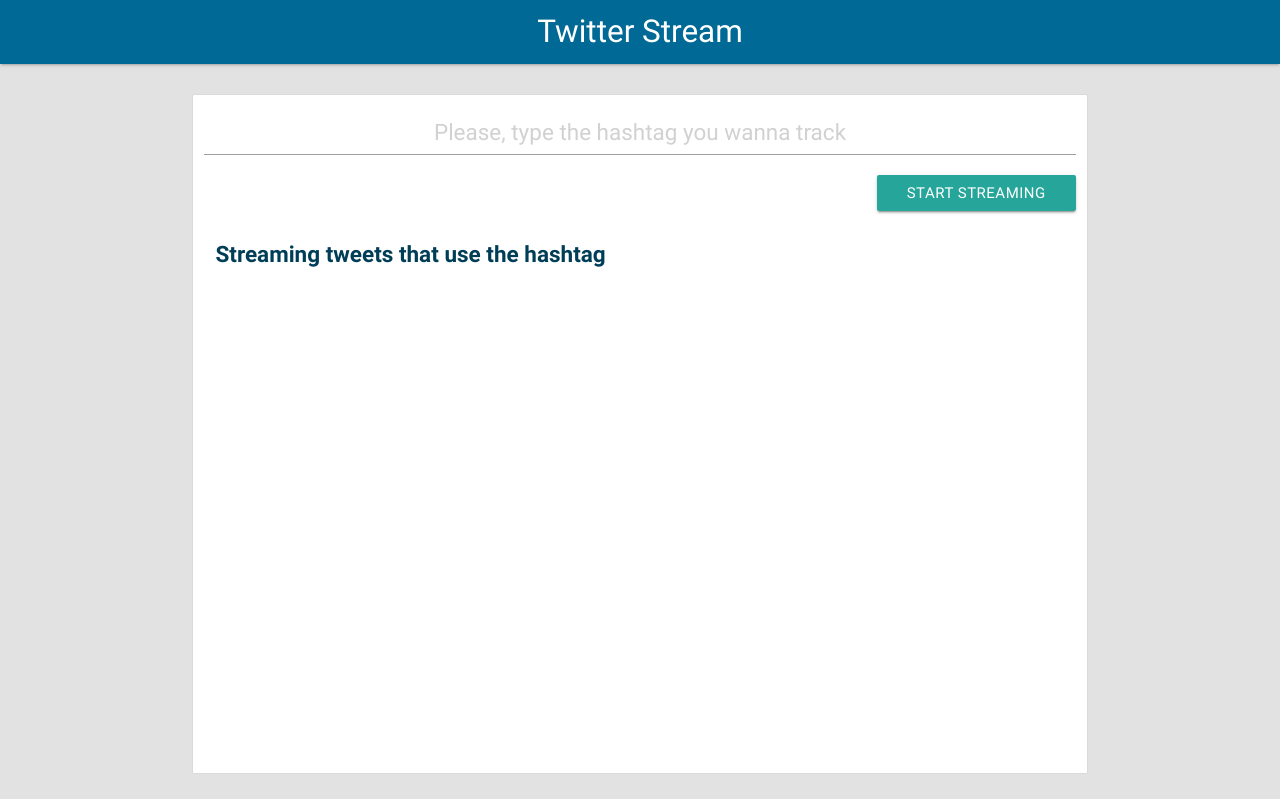
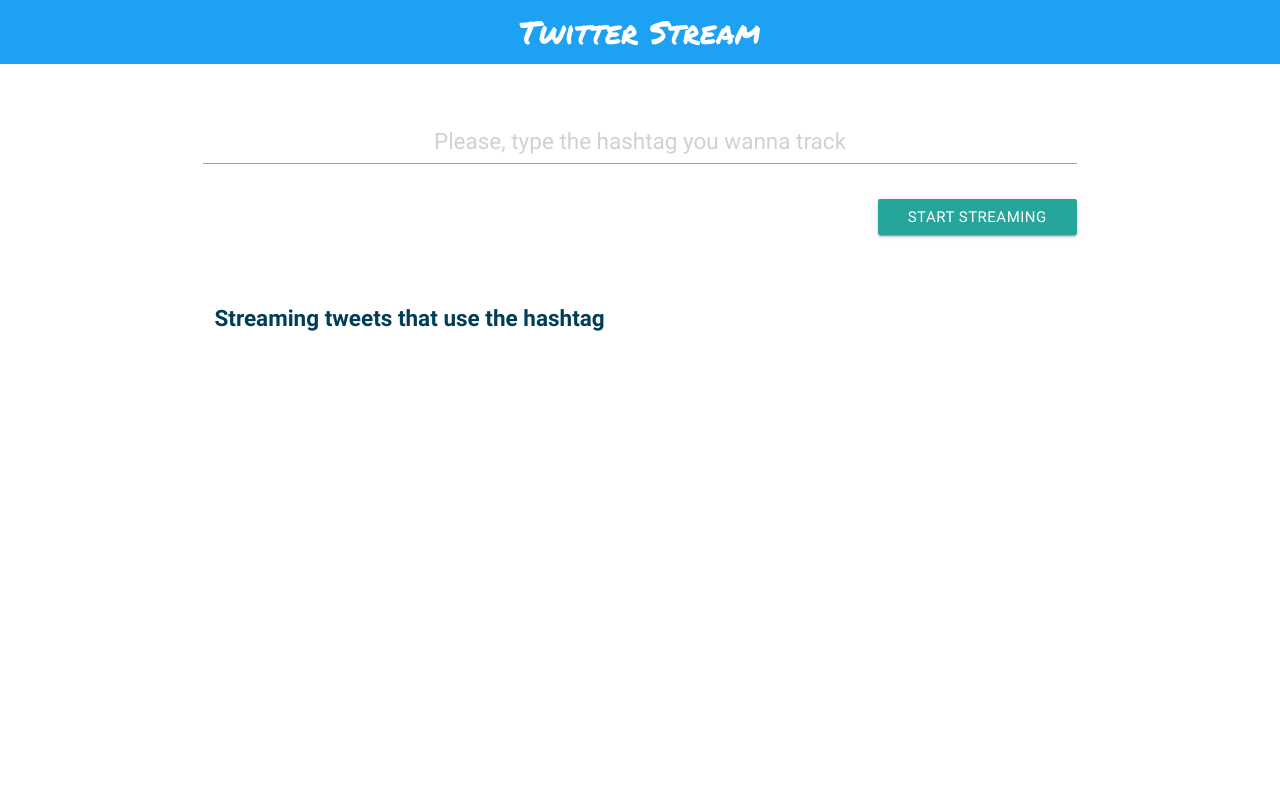
Before and after one commit to antonioMateos/twitter-streaming, a website: page index.html in a window 1280 px wide. Drawn offline with nearby package versions, Linux system fonts and the light colour scheme; no server answers.

Commit message:
Add fonts and styles

```diff
--- a/index.html
+++ b/index.html
@@ -20,6 +20,8 @@
     <link type="text/css" rel="stylesheet" href="css/materialize.min.css"  media="screen,projection"/>
     <!--Import Fontawesome -->
     <link href="https://maxcdn.bootstrapcdn.com/font-awesome/4.7.0/css/font-awesome.min.css" rel="stylesheet">
+    <!-- IMPORT Title font -->
+    <link href="https://fonts.googleapis.com/css?family=Permanent+Marker" rel="stylesheet">
     <!-- Custom CSS -->
     <link href="css/custom.css" rel="stylesheet">
 
@@ -71,11 +73,11 @@
 
         <div class="container">
 
-            <div class="row">
+            <div class="row mts mbl">
 
                 <div class="col s12">
 
-                    <div class="mts">
+                    <div class="mbs">
                         <input type="text" id="track-term" class="term-input center" placeholder="Please, type the hashtag you wanna track" />
                     </div>
 
--- a/scss/colors.scss
+++ b/scss/colors.scss
@@ -16,6 +16,8 @@
 $d-gray: darken($gray,5%);
 $l-gray: #C6C6C6;
 
+$twitter: #1da1f2;
+
 $white: #fff;
 
 /*END COLORS*/
--- a/scss/custom.scss
+++ b/scss/custom.scss
@@ -14,6 +14,10 @@
 	background-size: cover;
 }
 
+.font-handw {
+	font-family: 'Permanent Marker', cursive;
+}
+
 .main {
 	width: 100%;
 	height: 100vh;
@@ -24,7 +28,19 @@
 }
 
 nav {
-	background: $l-primary;
+	background: $twitter;
+	box-shadow: none;
+	//padding-top: $s;
+
+	a, a.brand-logo {
+		//color: $twitter;
+		text-shadow:none;
+	}
+
+	a.brand-logo {
+		@extend .font-handw;
+		//font-size: 3em;
+	}
 }
 
 main {
@@ -33,8 +49,8 @@
 	.btn-stop {display: none;}
 
 	height: calc(100vh - 65px);
-	background-color: rgba($l-gray,0.5);
-	padding-top: $m;
+	//background-color: rgba($l-gray,0.5);
+	padding-top: $m+10;
 
 	input.term-input {
 		font-size: 1.5em !important;
@@ -45,8 +61,8 @@
 		padding-right: .75rem;
 		background-color: $white;
 		padding-bottom: 5px;
-		border-radius: 2px;
-		border:1px solid lighten($l-gray,8%);
+		border-radius: border;
+		//tw2px:1px solid lighten($l-gray,8%);
 	}
 
 	.title {
@@ -96,7 +112,7 @@
 
 	.twitterStream {
 
-		height: calc(100vh - 330px);
+		height: calc(100vh - 385px);
 		overflow: hidden;
 		overflow-y: auto;
 		padding-bottom: 0 !important;
@@ -168,7 +184,7 @@
 	}
 
 	&.success {
-		background-color: $l-secondary;
+		background-color: lighten($l-secondary,12%);
 	}
 
 	&.stop {
--- a/scss/material-reset.scss
+++ b/scss/material-reset.scss
@@ -1 +1,4 @@
 /* MATERIAL DESIGN RESET */
+input:not([type]):focus:not([readonly]), input[type=text]:not(.browser-default):focus:not([readonly]), input[type=password]:not(.browser-default):focus:not([readonly]), input[type=email]:not(.browser-default):focus:not([readonly]), input[type=url]:not(.browser-default):focus:not([readonly]), input[type=time]:not(.browser-default):focus:not([readonly]), input[type=date]:not(.browser-default):focus:not([readonly]), input[type=datetime]:not(.browser-default):focus:not([readonly]), input[type=datetime-local]:not(.browser-default):focus:not([readonly]), input[type=tel]:not(.browser-default):focus:not([readonly]), input[type=number]:not(.browser-default):focus:not([readonly]), input[type=search]:not(.browser-default):focus:not([readonly]), textarea.materialize-textarea:focus:not([readonly]) {
+	border-bottom-color: $twitter;
+}
```
Also changed, not shown: css/custom.css.
